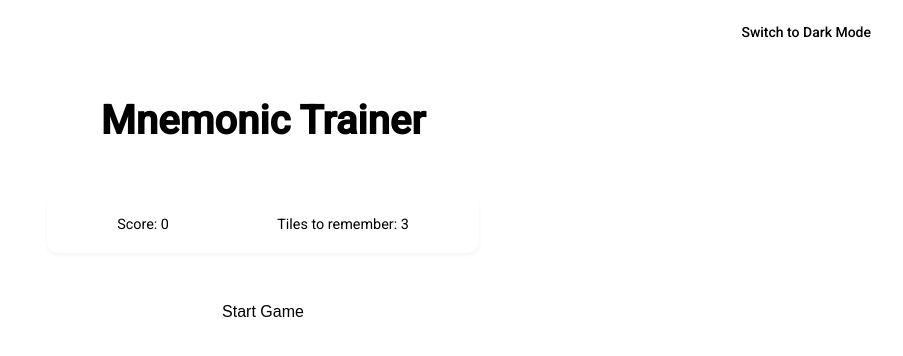
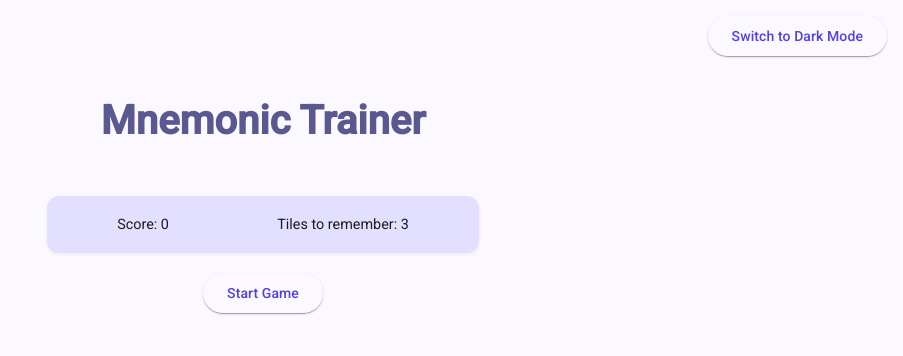
Before and after one commit to s3p4r4trix/Mnemonic, an Angular app in the folder mnemonic/: page / in a window 1280 px wide. Shown: the top 356 px of the page, without its empty margins (377-1280 px from the left). Built offline with nearby package versions, Linux system fonts and the light colour scheme.

Commit message:
feat: Theming scss

```diff
--- a/mnemonic/src/app/app.html
+++ b/mnemonic/src/app/app.html
@@ -1,4 +1,4 @@
 <div class="main-container">
-  <button id="theme-toggle-button" (click)="toggleTheme()">{{ buttonText }}</button>
+  <button mat-raised-button color="accent" id="theme-toggle-button" (click)="toggleTheme()">{{ buttonText }}</button>
   <app-game></app-game>
 </div>
--- a/mnemonic/src/app/app.scss
+++ b/mnemonic/src/app/app.scss
@@ -0,0 +1,6 @@
+#theme-toggle-button {
+  position: fixed;
+  top: 16px;
+  right: 16px;
+  z-index: 10;
+}
--- a/mnemonic/src/app/app.ts
+++ b/mnemonic/src/app/app.ts
@@ -1,10 +1,11 @@
 import {Component, inject, OnInit, signal} from '@angular/core';
 import {CommonModule, DOCUMENT} from '@angular/common';
 import {GameComponent} from './components/game/game';
+import {MatButton} from '@angular/material/button';
 
 @Component({
   selector: 'app-root',
-  imports: [CommonModule, GameComponent],
+  imports: [CommonModule, GameComponent, MatButton],
   templateUrl: './app.html',
   styleUrl: './app.scss'
 })
@@ -41,12 +42,12 @@ export class App implements OnInit {
   }
 
   #updateBodyClass(): void {
-    this.document.body.classList.remove('dark-theme', 'light-theme'); // Remove both for clean slate
+    this.document.body.classList.remove('dark', 'light'); // Remove both for clean slate
     if (this.currentTheme() === 'dark') {
-      this.document.body.classList.add('dark-theme');
+      this.document.body.classList.add('dark');
     }
     if (this.currentTheme() === 'light') {
-      this.document.body.classList.add('light-theme');
+      this.document.body.classList.add('light');
     }
   }
 
--- a/mnemonic/src/app/components/game/game.html
+++ b/mnemonic/src/app/components/game/game.html
@@ -6,7 +6,7 @@
   </div>
 
   @if (gameService.gameState() === 'idle' || gameService.gameState() === 'over') {
-    <button class="start-button" (click)="startGame()">
+    <button mat-raised-button color="primary" (click)="startGame()">
       Start Game
     </button>
   }
--- a/mnemonic/src/app/components/game/game.scss
+++ b/mnemonic/src/app/components/game/game.scss
@@ -5,40 +5,12 @@
   color: var(--md-sys-color-primary);
 }
 
-.start-button {
-  padding: 10px 20px; // Adjusted padding for better feel
-  cursor: pointer;
-  border: 1px solid var(--md-sys-color-outline);
-  background-color: var(--md-sys-color-primary);
-  color: var(--md-sys-color-on-primary);
-  border-radius: 8px; // Consistent with theme button
-  display: block;
-  margin: 20px auto;
-  font-size: 1rem;
-  font-weight: 500;
-  transition: background-color 0.3s ease, color 0.3s ease, border-color 0.3s ease, box-shadow 0.3s ease;
-  box-shadow: var(--md-sys-color-shadow) 0 1px 2px;
-
-  &:hover {
-    background-color: var(--md-sys-color-primary-container);
-    color: var(--md-sys-color-on-primary-container);
-    border-color: var(--md-sys-color-primary-container);
-    box-shadow: var(--md-sys-color-shadow) 0 2px 4px;
-  }
-
-  &:active {
-    // Consider a different shade or effect for active state if needed
-    background-color: var(--md-sys-color-primary-container); // Example
-  }
-}
-
-// Styles for game messages, stats, etc.
 .game-area {
   display: flex;
   flex-direction: column;
   align-items: center;
   padding: 20px;
-  gap: 20px; // Added gap for spacing children
+  gap: 20px;
 }
 
 .stats {
@@ -47,16 +19,17 @@
   width: 100%;
   max-width: 400px;
   padding: 16px;
-  background-color: var(--md-sys-color-surface-container-low);
+  background-color: var(--md-sys-color-primary-container);
+  color: var(--md-sys-color-on-primary-container);
   border-radius: 12px;
-  box-shadow: 0 2px 4px rgba(0,0,0,0.05); // Softer shadow, or use M3 elevation tokens if available/preferred
+  box-shadow: 0 2px 4px rgba(0,0,0,0.05);
 }
 
 .stats p {
-  margin: 0; // Removed default margin
+  margin: 0;
   padding: 4px 8px;
   font-size: 0.9rem;
-  color: var(--md-sys-color-on-surface-variant);
+  color: var(--md-sys-color-on-surface);
 }
 
 .message {
@@ -66,5 +39,5 @@
   font-size: 1.2rem;
   font-weight: bold;
   color: var(--md-sys-color-primary);
-  text-align: center; // Ensure text is centered
+  text-align: center;
 }
--- a/mnemonic/src/app/components/grid/grid.ts
+++ b/mnemonic/src/app/components/grid/grid.ts
@@ -24,7 +24,6 @@ import {CommonModule} from "@angular/common";
       background-color: var(--grid-bg);
       border-radius: 10px;
       width: fit-content;
-      box-shadow: inset 2px 2px 5px rgba(0,0,0,0.1);
     }
   `]
 })
--- a/mnemonic/src/styles.scss
+++ b/mnemonic/src/styles.scss
@@ -1,4 +1,3 @@
-// Custom Theming for Angular Material
 // For more information: https://material.angular.dev/guide/theming
 @use '@angular/material' as mat;
 @use './assets/_theme.scss' as theme;
@@ -23,35 +22,6 @@ body {
   transition: background-color 0.3s ease, color 0.3s ease;
 }
 
-#theme-toggle-button {
-  position: fixed;
-  top: 16px;
-  right: 16px;
-  padding: 8px 16px;
-  cursor: pointer;
-  border: 1px solid var(--md-sys-color-outline);
-  background-color: var(--md-sys-color-surface-container-low);
-  color: var(--md-sys-color-primary);
-  border-radius: 8px;
-  z-index: 1000;
-  font-family: inherit;
-  font-size: 0.875rem;
-  font-weight: 500;
-  box-shadow: var(--md-sys-color-shadow) 0 1px 3px;
-
-  transition: background-color 0.3s ease, color 0.3s ease, border-color 0.3s ease, box-shadow 0.3s ease;
-
-  &:hover {
-    background-color: var(--md-sys-color-surface-container);
-    border-color: var(--md-sys-color-primary);
-    box-shadow: var(--md-sys-color-shadow) 0 2px 6px;
-  }
-
-  &:active {
-    background-color: var(--md-sys-color-surface-container-high);
-  }
-}
-
 /* Basic styling for the main container to ensure content is not hidden by the fixed button */
 .main-container {
   padding-top: 50px;
```
